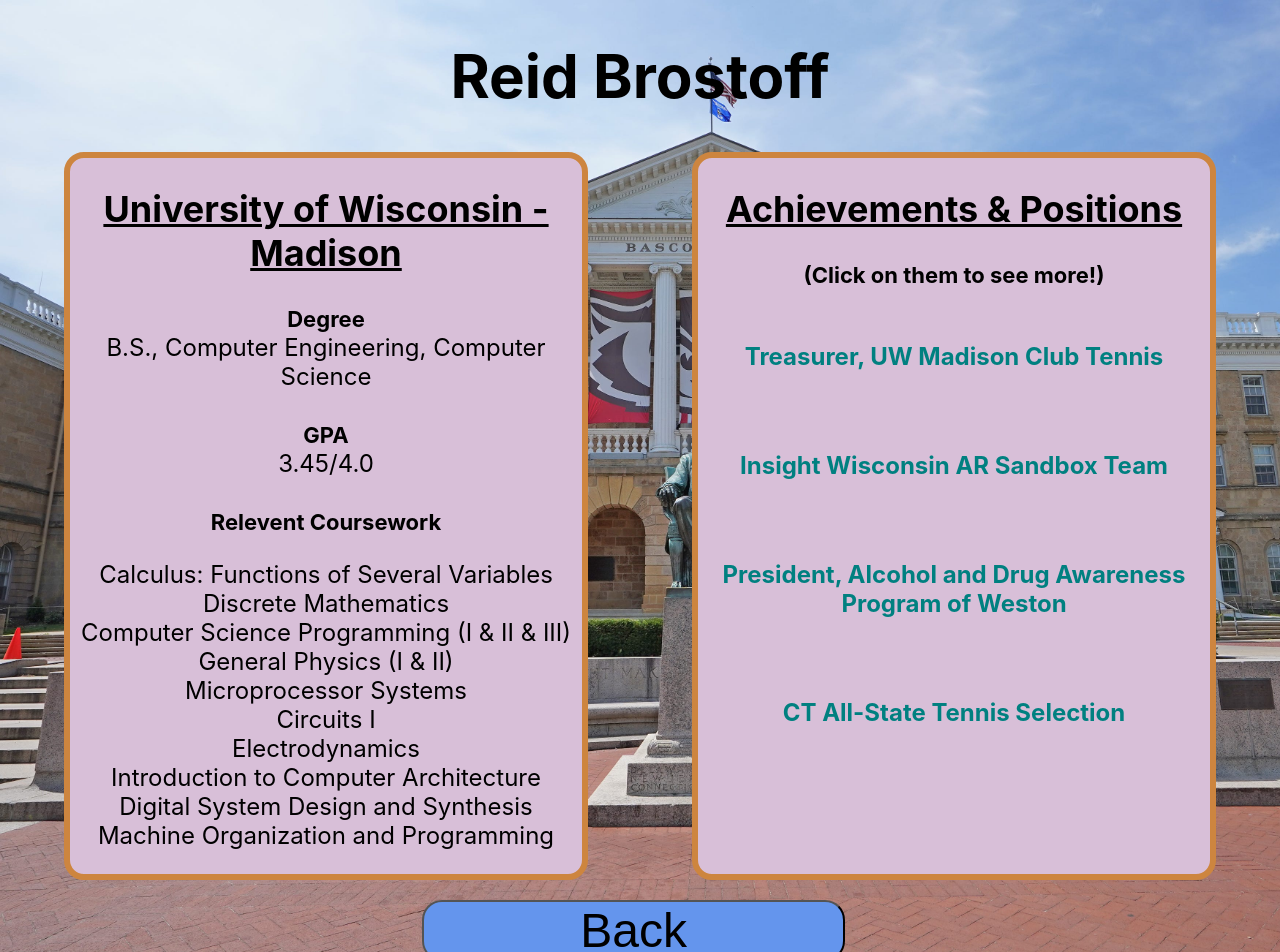
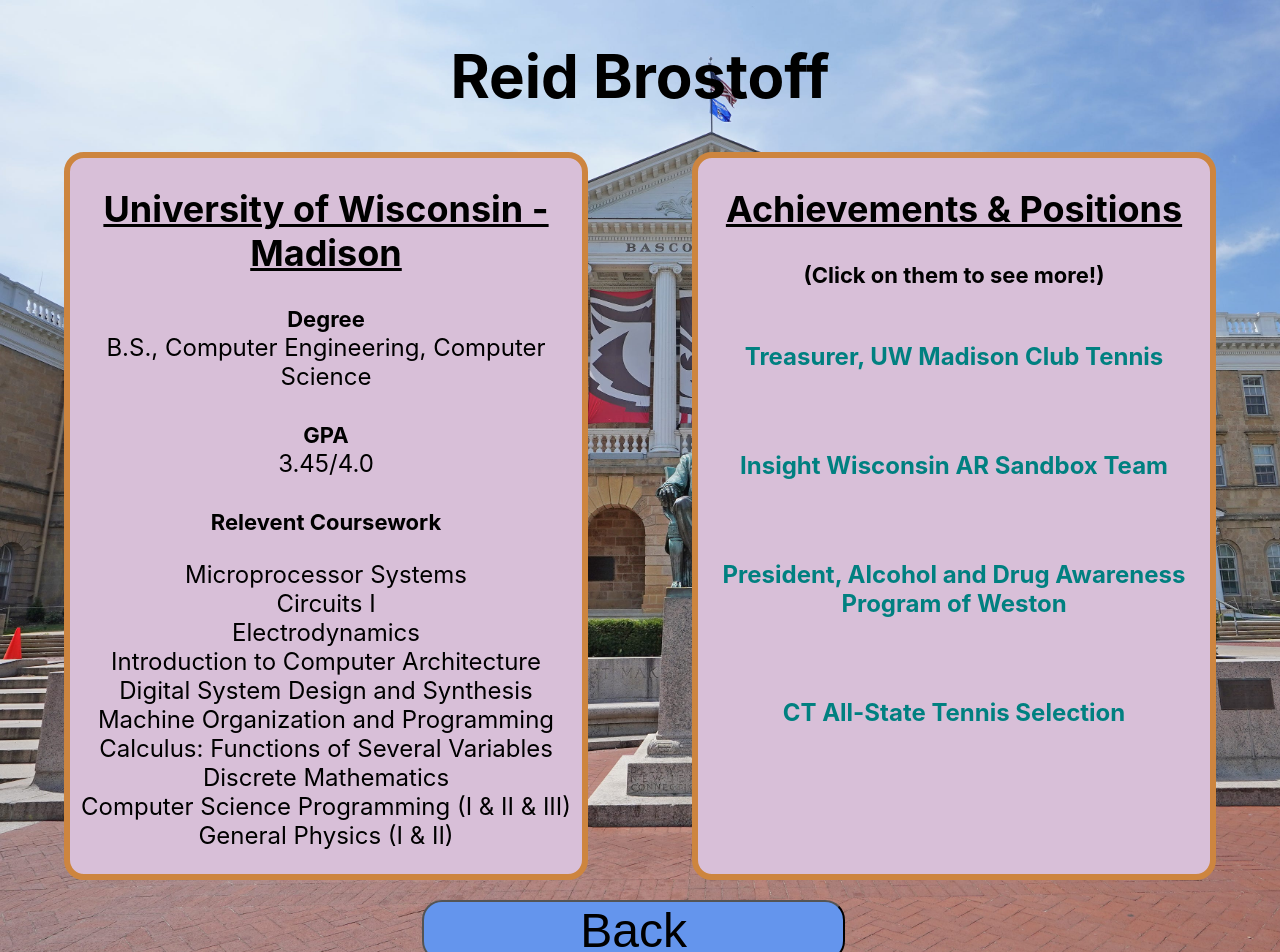
Before and after one commit to mrreider/website, a React (Create React App) app: page /Education in a window 1280 px wide. Shown: the top 952 px of the page. Built offline with nearby package versions, Linux system fonts and the light colour scheme.

Commit message:
Changed order of coursework

```diff
--- a/src/components/education/Education.js
+++ b/src/components/education/Education.js
@@ -85,16 +85,17 @@ class Education extends Component {
                         <br />
                         <strong>Relevent Coursework</strong>
                         <p>
-                            Calculus: Functions of Several Variables
-                        <br />Discrete Mathematics
-                        <br />Computer Science Programming (I & II & III)
-                        <br />General Physics (I & II)
-                        <br />Microprocessor Systems
+                        Microprocessor Systems
                         <br />Circuits I
                         <br />Electrodynamics
                         <br />Introduction to Computer Architecture
                         <br />Digital System Design and Synthesis
                         <br />Machine Organization and Programming
+                        <br /> Calculus: Functions of Several Variables
+                        <br />Discrete Mathematics
+                        <br />Computer Science Programming (I & II & III)
+                        <br />General Physics (I & II)
+
                     </p>
                     </div>
                     <div className={classes.projectBox}>
```
Also changed, not shown: 1 other file (tests, documents, lock files or other folders).
